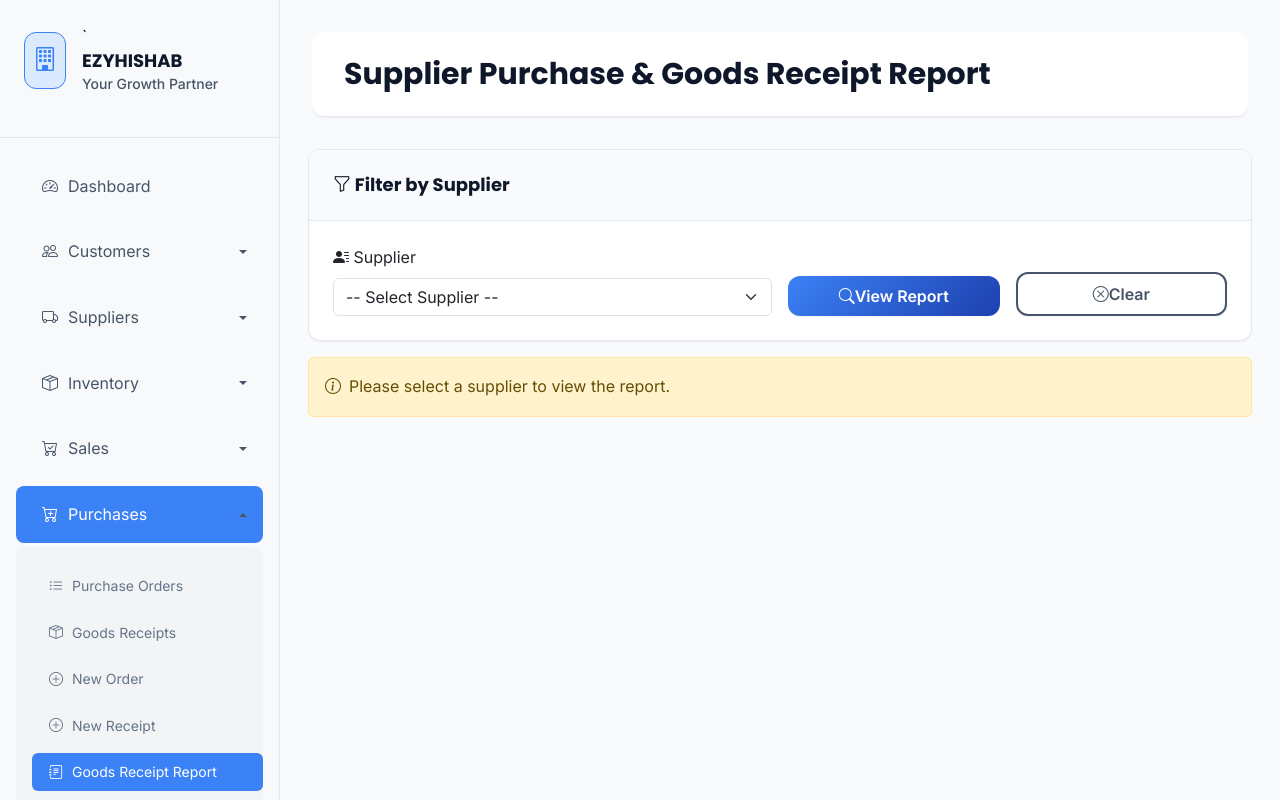
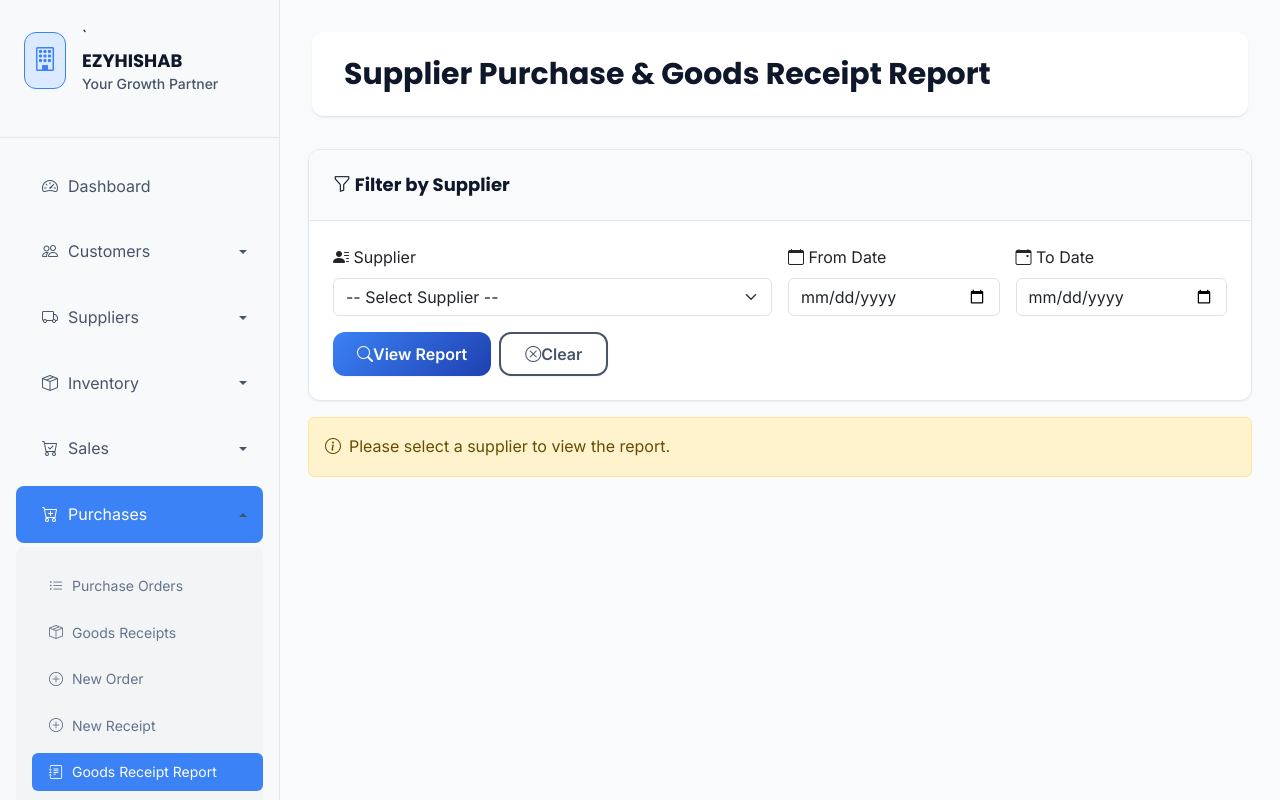
Before and after one commit to giasuddin90/hajiedirsErp, a Django app: page /purchases/reports/supplier/ in a window 1280 px wide. Run offline with Django 5.2, Linux system fonts and the light colour scheme; data that the repository does not hold is empty.

Commit message:
add goods receive date

```diff
--- a/purchases/views.py
+++ b/purchases/views.py
@@ -5,6 +5,7 @@ from django.contrib import messages
 from django.db import transaction
 from django.http import JsonResponse
 from django.utils import timezone
+from django.utils.dateparse import parse_date
 from .models import PurchaseOrder, PurchaseOrderItem, GoodsReceipt, GoodsReceiptItem
 from .forms import (
     PurchaseOrderForm, PurchaseOrderItemFormSet, PurchaseOrderItemFormSetCustom, PurchaseOrderSearchForm, PurchaseOrderItemForm,
@@ -217,25 +218,41 @@ class PurchaseSupplierReportView(ListView):
 
     def get_queryset(self):
         supplier_id = self.request.GET.get('supplier')
+        start_date_str = self.request.GET.get('start_date')
+        end_date_str = self.request.GET.get('end_date')
+        start_date = parse_date(start_date_str) if start_date_str else None
+        end_date = parse_date(end_date_str) if end_date_str else None
+
         if not supplier_id:
             return PurchaseOrder.objects.none()
 
-        return (
+        qs = (
             PurchaseOrder.objects.filter(supplier_id=supplier_id)
             .select_related('supplier', 'created_by')
             .order_by('-order_date', '-created_at')
         )
+        if start_date:
+            qs = qs.filter(order_date__gte=start_date)
+        if end_date:
+            qs = qs.filter(order_date__lte=end_date)
+        return qs
 
     def get_context_data(self, **kwargs):
         from django.db.models import Sum
 
         context = super().get_context_data(**kwargs)
         supplier_id = self.request.GET.get('supplier')
+        start_date_str = self.request.GET.get('start_date')
+        end_date_str = self.request.GET.get('end_date')
+        start_date = parse_date(start_date_str) if start_date_str else None
+        end_date = parse_date(end_date_str) if end_date_str else None
 
         # Supplier list for the filter dropdown
         context['suppliers'] = Supplier.objects.filter(is_active=True).order_by('name')
         context['selected_supplier_id'] = int(supplier_id) if supplier_id else None
         context['selected_supplier'] = None
+        context['start_date'] = start_date_str or ''
+        context['end_date'] = end_date_str or ''
 
         if supplier_id:
             context['selected_supplier'] = Supplier.objects.filter(id=supplier_id).first()
@@ -246,6 +263,10 @@ class PurchaseSupplierReportView(ListView):
                 .select_related('purchase_order', 'purchase_order__supplier', 'created_by')
                 .order_by('-receipt_date', '-created_at')
             )
+            if start_date:
+                receipts = receipts.filter(receipt_date__gte=start_date)
+            if end_date:
+                receipts = receipts.filter(receipt_date__lte=end_date)
             context['receipts'] = receipts
 
             # Order items with received/remaining quantities (ledger-style)
@@ -254,6 +275,10 @@ class PurchaseSupplierReportView(ListView):
                 .select_related('purchase_order', 'product')
                 .order_by('-purchase_order__order_date', '-purchase_order__created_at')
             )
+            if start_date:
+                order_items = order_items.filter(purchase_order__order_date__gte=start_date)
+            if end_date:
+                order_items = order_items.filter(purchase_order__order_date__lte=end_date)
             context['order_items'] = order_items
 
             # Receipt items with quantities (ledger-style)
@@ -262,6 +287,10 @@ class PurchaseSupplierReportView(ListView):
                 .select_related('goods_receipt', 'goods_receipt__purchase_order', 'product', 'warehouse')
                 .order_by('-goods_receipt__receipt_date', '-goods_receipt__created_at')
             )
+            if start_date:
+                receipt_items = receipt_items.filter(goods_receipt__receipt_date__gte=start_date)
+            if end_date:
+                receipt_items = receipt_items.filter(goods_receipt__receipt_date__lte=end_date)
             context['receipt_items'] = receipt_items
 
             # Totals
--- a/templates/purchases/purchase_supplier_report.html
+++ b/templates/purchases/purchase_supplier_report.html
@@ -13,7 +13,7 @@
                 </h5>
             </div>
             <div class="card-body">
-                <form method="get" class="row g-3 align-items-end">
+                <form method="get" class="row g-3">
                     <div class="col-md-6">
                         <label class="form-label" for="supplier">
                             <i class="bi bi-person-lines-fill"></i> Supplier
@@ -26,12 +26,23 @@
                         </select>
                     </div>
                     <div class="col-md-3">
-                        <button type="submit" class="btn btn-primary w-100">
+                        <label class="form-label" for="start_date">
+                            <i class="bi bi-calendar"></i> From Date
+                        </label>
+                        <input type="date" class="form-control" id="start_date" name="start_date" value="{{ start_date }}">
+                    </div>
+                    <div class="col-md-3">
+                        <label class="form-label" for="end_date">
+                            <i class="bi bi-calendar-event"></i> To Date
+                        </label>
+                        <input type="date" class="form-control" id="end_date" name="end_date" value="{{ end_date }}">
+                    </div>
+
+                    <div class="col-12 d-flex gap-2 flex-wrap">
+                        <button type="submit" class="btn btn-primary">
                             <i class="bi bi-search"></i> View Report
                         </button>
-                    </div>
-                    <div class="col-md-3">
-                        <a href="{% url 'purchases:purchase_supplier_report' %}" class="btn btn-outline-secondary w-100">
+                        <a href="{% url 'purchases:purchase_supplier_report' %}" class="btn btn-outline-secondary">
                             <i class="bi bi-x-circle"></i> Clear
                         </a>
                     </div>
@@ -72,6 +83,7 @@
                         <thead>
                             <tr>
                                 <th>PO #</th>
+                                <th>PO Date</th>
                                 <th>Product</th>
                                 <th class="text-end">Ordered</th>
                                 <th class="text-end">Received</th>
@@ -82,6 +94,7 @@
                             {% for item in order_items %}
                             <tr>
                                 <td>{{ item.purchase_order.order_number }}</td>
+                                <td>{{ item.purchase_order.order_date|date:"M d, Y" }}</td>
                                 <td>{{ item.product.name }}</td>
                                 <td class="text-end">{{ item.quantity|floatformat:2 }}</td>
                                 <td class="text-end">{{ item.get_received_quantity|floatformat:2 }}</td>
@@ -117,6 +130,7 @@
                         <thead>
                             <tr>
                                 <th>GR #</th>
+                                <th>GR Date</th>
                                 <th>Product</th>
                                 <th class="text-end">Qty Received</th>
                                 <th>Warehouse</th>
@@ -126,6 +140,7 @@
                             {% for item in receipt_items %}
                             <tr>
                                 <td>{{ item.goods_receipt.receipt_number }}</td>
+                                <td>{{ item.goods_receipt.receipt_date|date:"M d, Y" }}</td>
                                 <td>{{ item.product.name }}</td>
                                 <td class="text-end">{{ item.quantity|floatformat:2 }}</td>
                                 <td>
```
